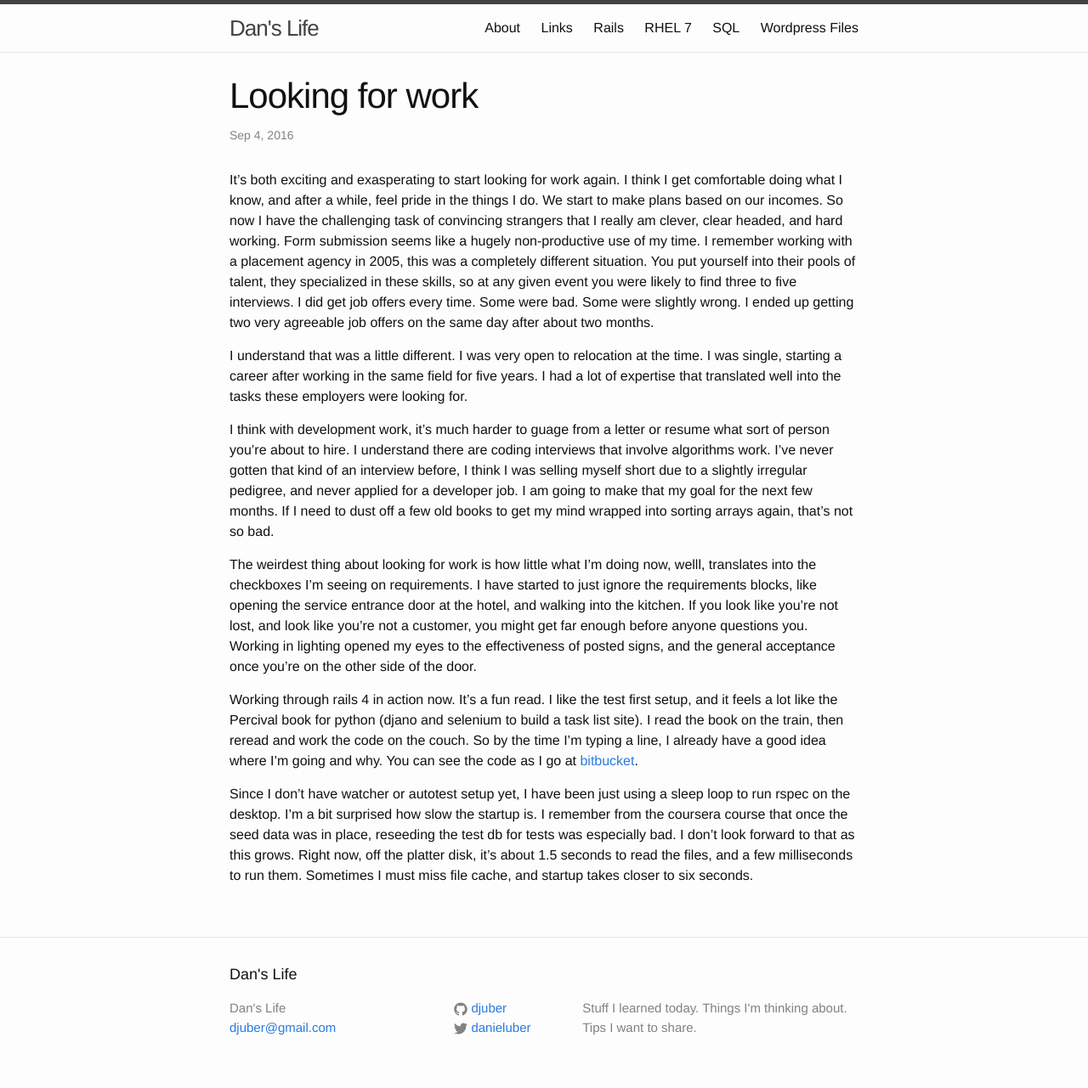
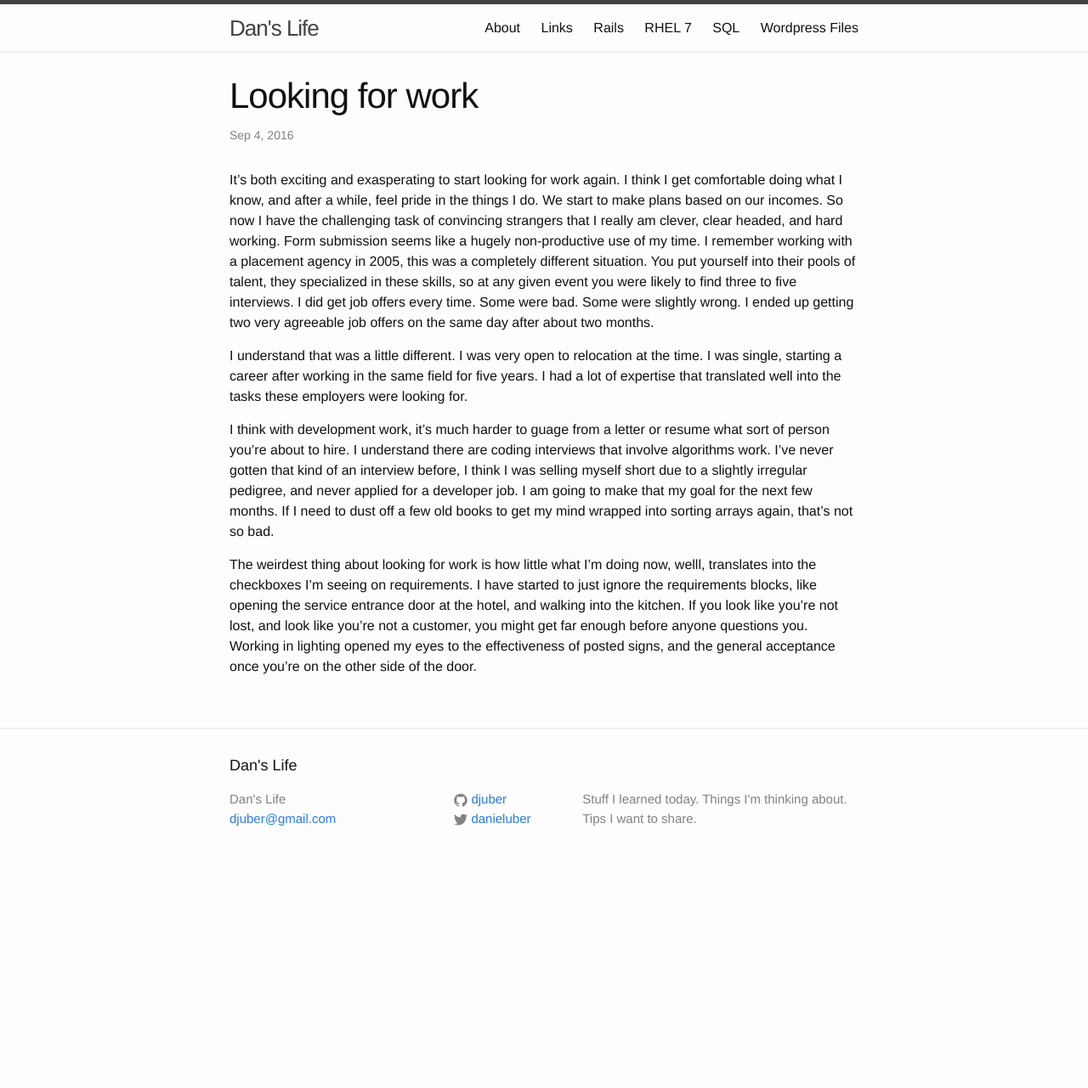
Before and after one commit to djuber/myblog, a Jekyll site: the page built from _posts/2016-09-03-Looking-for-work.markdown, in a window 1280 px wide. Shown: the whole page at 85% size. Built offline with Jekyll 4.4.1, drawn with Linux system fonts in a browser that asks for light colours; after the commit the page ends 1035 px from its top, so only the background shows below that.

Commit message:
automated 2016-09-03-21:52:41

```diff
--- a/_posts/2016-09-03-Looking-for-work.markdown
+++ b/_posts/2016-09-03-Looking-for-work.markdown
@@ -33,10 +33,3 @@ into the kitchen. If you look like you're not lost, and look like you're not a c
 you might get far enough before anyone questions you.
 Working in lighting opened my eyes to the effectiveness of posted signs,
 and the general acceptance once you're on the other side of the door.
-
-Working through rails 4 in action now. It's a fun read. I like the test first setup, and it
-feels a lot like the Percival book for python (djano and selenium to build a task list site).
-I read the book on the train, then reread and work the code on the couch. So by the time
-I'm typing a line, I already have a good idea where I'm going and why. You can see the code as I go at [bitbucket](https://bitbucket.org/daniel_uber/ticketee).
-
-Since I don't have watcher or autotest setup yet, I have been just using a sleep loop to run rspec on the desktop. I'm a bit surprised how slow the startup is. I remember from the coursera course that once the seed data was in place, reseeding the test db for tests was especially bad. I don't look forward to that as this grows. Right now, off the platter disk, it's about 1.5 seconds to read the files, and a few milliseconds to run them. Sometimes I must miss file cache, and startup takes closer to six seconds.
```
Also changed, not shown: _posts/2016-09-03-Rails-4-in-Action.markdown (added, +21 -0 lines).
